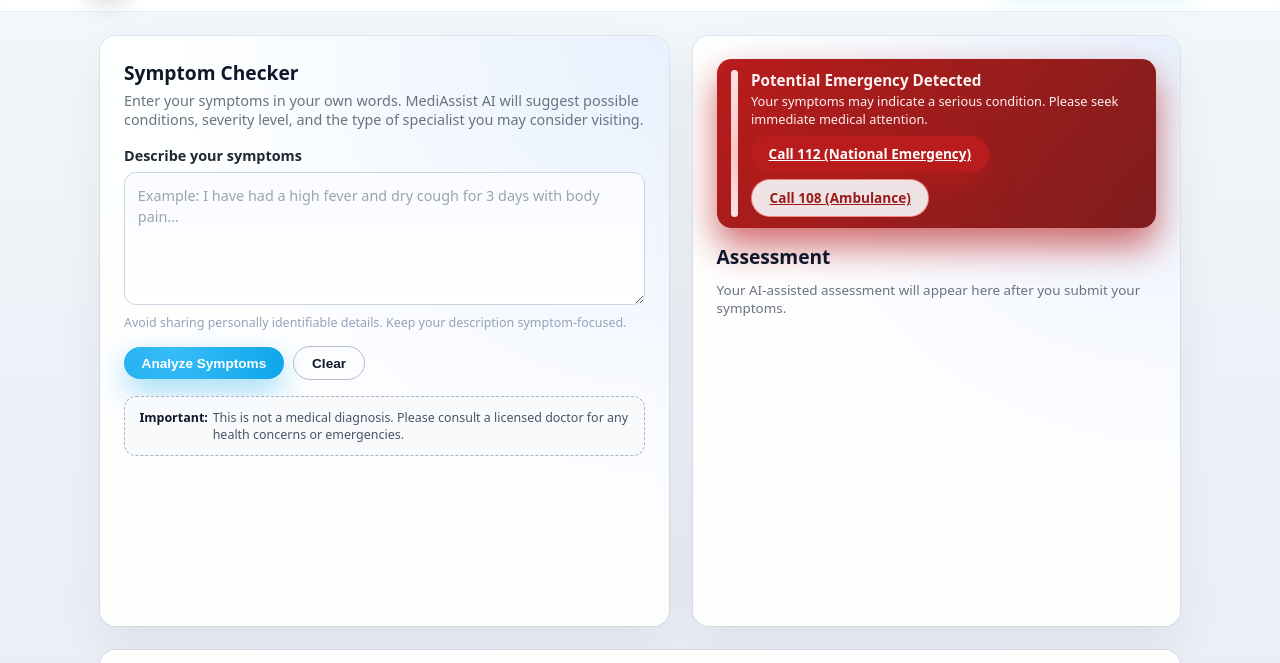
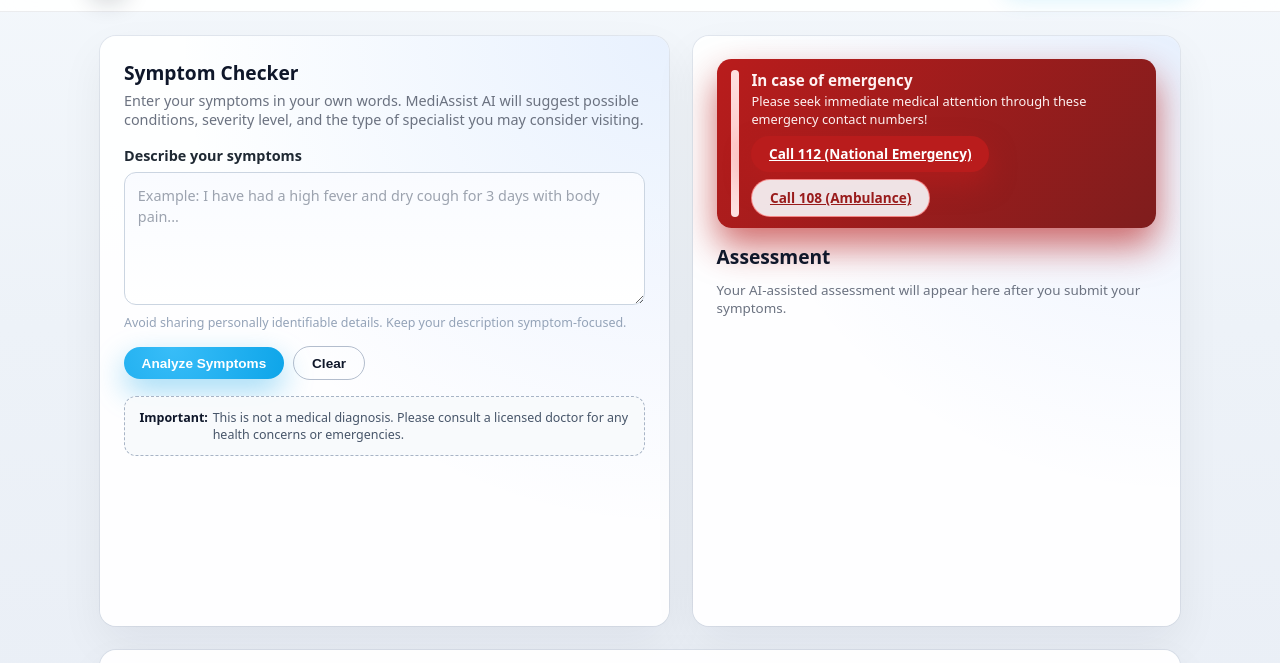
Before and after one commit to SutirthoGhosh/mediassist-ai, a website: page public/index.html in a window 1280 px wide. Shown: the part 66-729 px from the top of the page. Drawn offline with nearby package versions, Linux system fonts and the light colour scheme.

Commit message:
Revise emergency banner text in index.html
Updated emergency message text for clarity.

```diff
--- a/public/index.html
+++ b/public/index.html
@@ -80,10 +80,9 @@
           <div id="emergency-banner" class="emergency-banner" hidden>
             <div class="emergency-indicator"></div>
             <div class="emergency-text">
-              <h3>Potential Emergency Detected</h3>
+              <h3>In case of emergency</h3>
               <p>
-                Your symptoms may indicate a serious condition. Please seek immediate medical
-                attention.
+                Please seek immediate medical attention through these emergency contact numbers!
               </p>
               <div class="emergency-actions">
                 <a class="btn btn-emergency" href="tel:112">Call 112 (National Emergency)</a>
```
